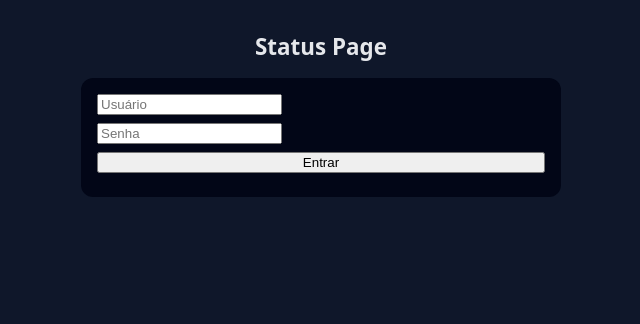
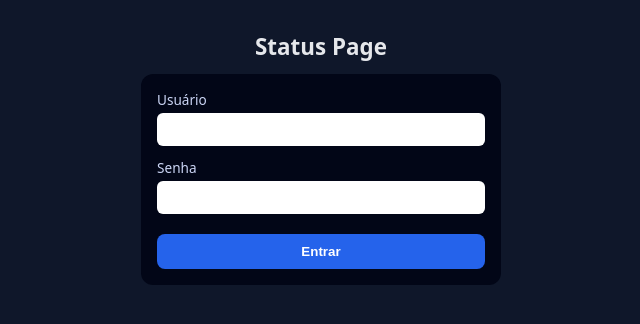
Before and after one commit to diegofnunesbr/status-page, a Flask app: page /login in a window 1280 px wide. Shown: the top 324 px of the page, without its empty margins (319-959 px from the left). Run offline with Flask 3, Linux system fonts and the light colour scheme.

Commit message:
first commit

```diff
--- a/static/style.css
+++ b/static/style.css
@@ -1,4 +1,3 @@
-/* FIX GLOBAL MOBILE */
 html {
   font-size: 16px;
   -webkit-text-size-adjust: 100%;
@@ -24,7 +23,7 @@ body {
 
 h1 {
   text-align: center;
-  margin-bottom: 16px;
+  margin-bottom: 12px;
   font-size: 1.4rem;
 }
 
@@ -51,4 +50,68 @@ h1 {
   text-align: center;
   font-size: 0.75rem;
   color: #94a3b8;
+  margin-top: 8px;
 }
+
+.login-card {
+  max-width: 360px;
+  margin: 0 auto;
+}
+
+.login-form {
+  display: flex;
+  flex-direction: column;
+  gap: 12px;
+}
+
+.login-form label {
+  display: flex;
+  flex-direction: column;
+  font-size: 0.85rem;
+  color: #cbd5f5;
+}
+
+.login-form input {
+  margin-top: 4px;
+  padding: 8px 10px;
+  border-radius: 6px;
+  border: none;
+  font-size: 0.95rem;
+}
+
+.login-button {
+  margin-top: 8px;
+  padding: 10px;
+  border-radius: 8px;
+  border: none;
+  background: #2563eb;
+  color: white;
+  font-weight: 600;
+  cursor: pointer;
+}
+
+.login-button:hover {
+  background: #1d4ed8;
+}
+
+.login-error {
+  color: #f87171;
+  text-align: center;
+  margin-bottom: 8px;
+  font-size: 0.85rem;
+}
+
+.logout {
+  text-align: right;
+  margin-bottom: 8px;
+}
+
+.logout a {
+  font-size: 0.75rem;
+  color: #94a3b8;
+  text-decoration: none;
+}
+
+.logout a:hover {
+  color: #e5e7eb;
+}
--- a/templates/login.html
+++ b/templates/login.html
@@ -10,21 +10,25 @@
   <div class="container">
     <h1>Status Page</h1>
 
-    <div class="card">
+    <div class="card login-card">
       {% if error %}
-        <p style="color:#f87171; text-align:center;">Usuário ou senha inválidos</p>
+        <p class="login-error">Usuário ou senha inválidos</p>
       {% endif %}
 
-      <form method="post">
-        <div class="item">
-          <input type="text" name="username" placeholder="Usuário" required>
-        </div>
-        <div class="item">
-          <input type="password" name="password" placeholder="Senha" required>
-        </div>
-        <div class="item">
-          <button type="submit" style="width:100%;">Entrar</button>
-        </div>
+      <form method="post" class="login-form">
+        <label>
+          <span>Usuário</span>
+          <input type="text" name="username" required>
+        </label>
+
+        <label>
+          <span>Senha</span>
+          <input type="password" name="password" required>
+        </label>
+
+        <button type="submit" class="login-button">
+          Entrar
+        </button>
       </form>
     </div>
   </div>
```
Also changed, not shown: templates/index.html (+5 -2 lines).
